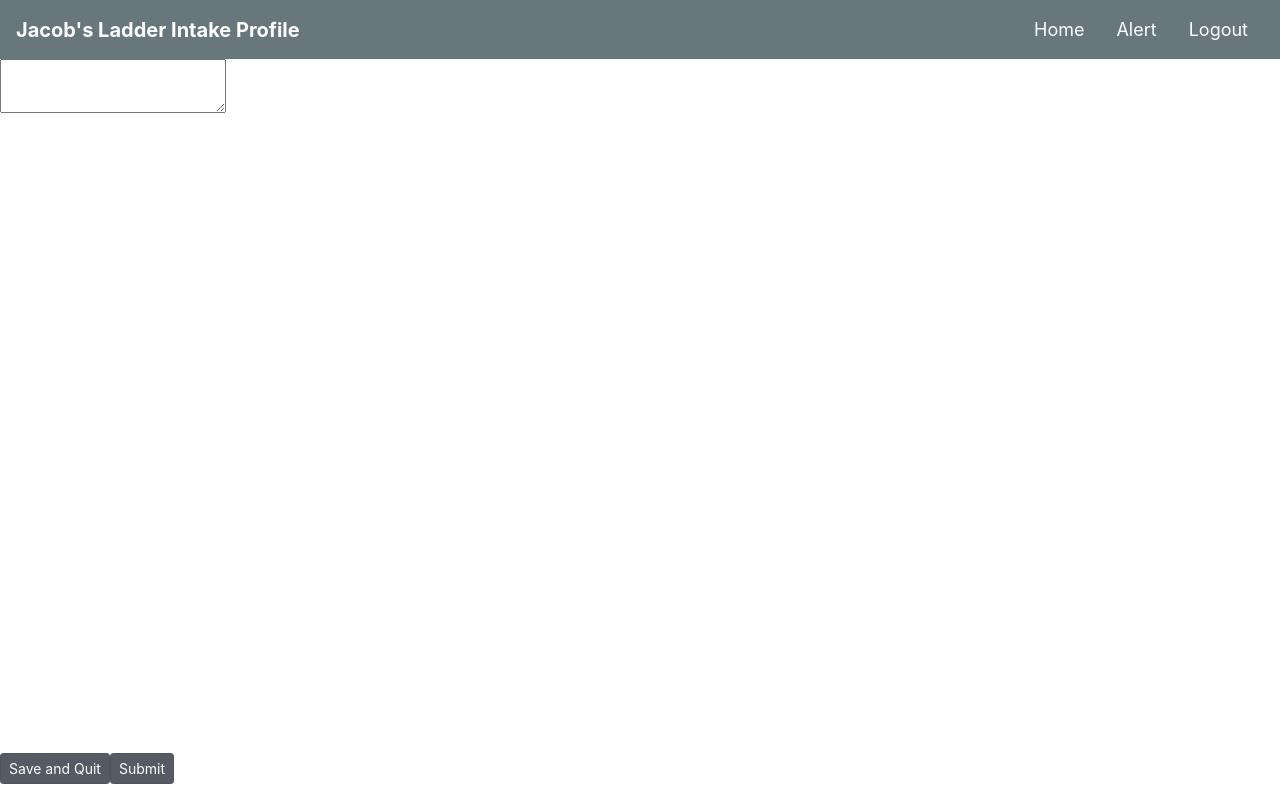
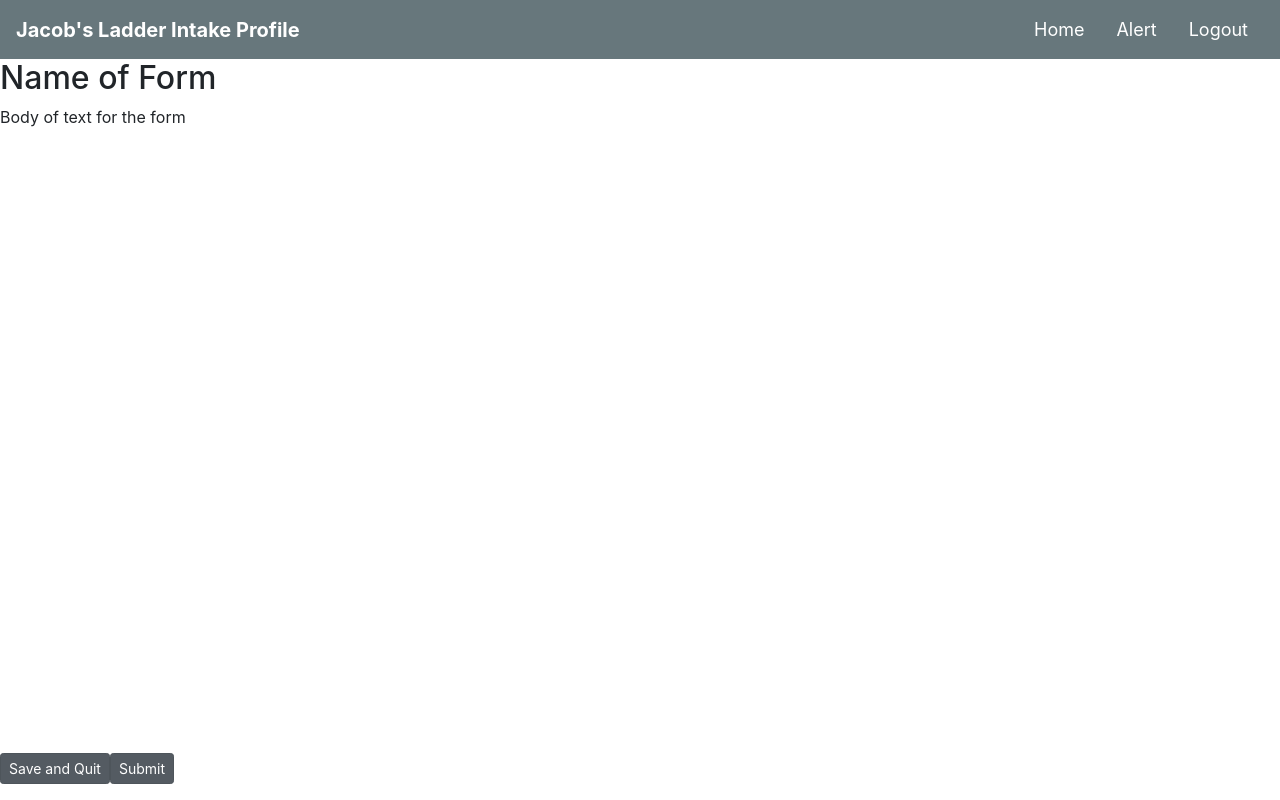
Before and after one commit to JacobsLadderIntake/FrontEndReact, a React (Create React App) app: page /formframe in a window 1280 px wide. Built offline with nearby package versions, Linux system fonts and the light colour scheme; no server answers.

Commit message:
updated the form frame to add title and text and style of text, created brain map consent form, added navigation to brain map consent form, Chase did stuff in app.js and the query file to try to connect front and back end

```diff
--- a/RDS_Queries.js
+++ b/RDS_Queries.js
@@ -51,7 +51,7 @@ function createChild(childAttributes) {
 	});
 }
 
-function getChildren(UserID, callback){
+export default function getChildren(UserID, callback){
 	var sql = "SELECT p.UserFirstName, p.UserLastName, c.ChildFirstName, c.ChildLastName "
 				+"FROM User p "
 				+"INNER JOIN Child c on p.UserID = c.ParentID "
--- a/src/App.js
+++ b/src/App.js
@@ -7,6 +7,7 @@ import { BrowserRouter as Router,Route, Link } from "react-router-dom";
 import AdminHome from "./AdminView/AdminHome";
 import ParentTable from "./Parent-Home/ParentTable";
 import FormFrame from './FormFrame/FormFrame';
+import BrainMapConsent from './Forms/BrainMapConsent';
 
 import { library } from '@fortawesome/fontawesome-svg-core'
 import { faPlus, faPlusCircle } from '@fortawesome/free-solid-svg-icons'
@@ -14,7 +15,26 @@ import { faPlus, faPlusCircle } from '@fortawesome/free-solid-svg-icons'
 library.add(faPlus, faPlusCircle)
 
 class App extends Component {
+    state = {
+        data: null
+    };
 
+    componentDidMount() {
+        // Call our fetch function below once the component mounts
+        this.callBackendAPI()
+            .then(res => this.setState({ data: res.express }))
+            .catch(err => console.log(err));
+    }
+    // Fetches our GET route from the Express server. (Note the route we are fetching matches the GET route from server.js
+    callBackendAPI = async () => {
+        const response = await fetch('/express_backend');
+        const body = await response.json();
+
+        if (response.status !== 200) {
+            throw Error(body.message)
+        }
+        return body;
+    };
 
   render() {
     return (
@@ -27,6 +47,8 @@ class App extends Component {
             <Route path = "/login" component = {Login}/>
             <Route path = "/parenthome" component = {ParentTable}/>
             <Route path = "/formframe" component = {FormFrame}/>
+            <Route path = "/bmc" component = {BrainMapConsent}/>
+
         </div>
         </Router>
         </div>
--- a/src/FormFrame/FormFrame.js
+++ b/src/FormFrame/FormFrame.js
@@ -2,7 +2,14 @@ import React, { Component } from 'react';
 import Header from '../Header/Header';
 import FormFooter from './FormFooter';
 
+var bodyOfTextStyle;
+
 class FormFrame extends Component{
+
+    bodyOfTextStyle = {
+        margin:"20px"
+    };
+
     render(){
 
 
@@ -10,7 +17,16 @@ class FormFrame extends Component{
         return(
             <div>
                 <Header/>
-                <textarea></textarea>
+                <div className="parent-table-header">
+                    <div className = "row" >
+                        <a className = "parent-top col-9">
+                            <h2>Name of Form</h2>
+                        </a>
+                    </div>
+                </div>
+                <div style={bodyOfTextStyle}>
+                    Body of text for the form
+                </div>
                 <FormFooter/>
             </ div>
         );
--- a/src/Parent-Home/ParentTable.js
+++ b/src/Parent-Home/ParentTable.js
@@ -2,7 +2,6 @@ import React, { Component } from 'react';
 import ReactTable from 'react-table';
 import 'react-table/react-table.css';
 import Header from '../Header/Header';
-
 
 class ParentTable extends Component {
     render() {
@@ -56,13 +55,15 @@ class ParentTable extends Component {
             accessor: 'flag'
         }];
 
+        var studentName = "susie lou";//getChildren("emma@gmail.com");
+
         return (
             <div>
                 <Header/>
                 <div className="parent-table-header">
                     <div className = "row" >
                         <a className = "parent-top col-9">
-                            <h2>Intake Profile Checklist: Parent Name</h2>
+                            <h2>Intake Profile Checklist: {studentName}</h2>
                         </a>
                     </div>
                 </div>
```
